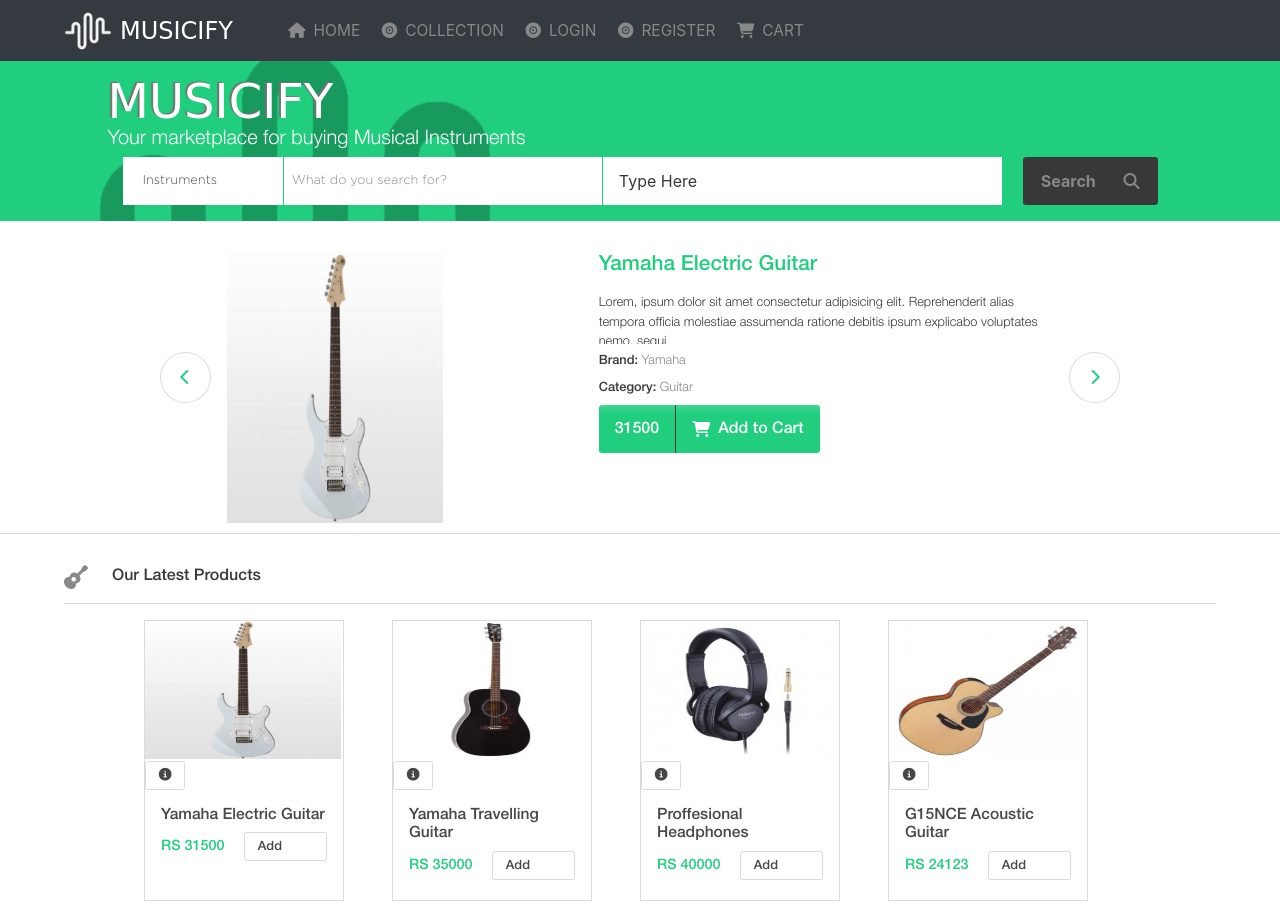
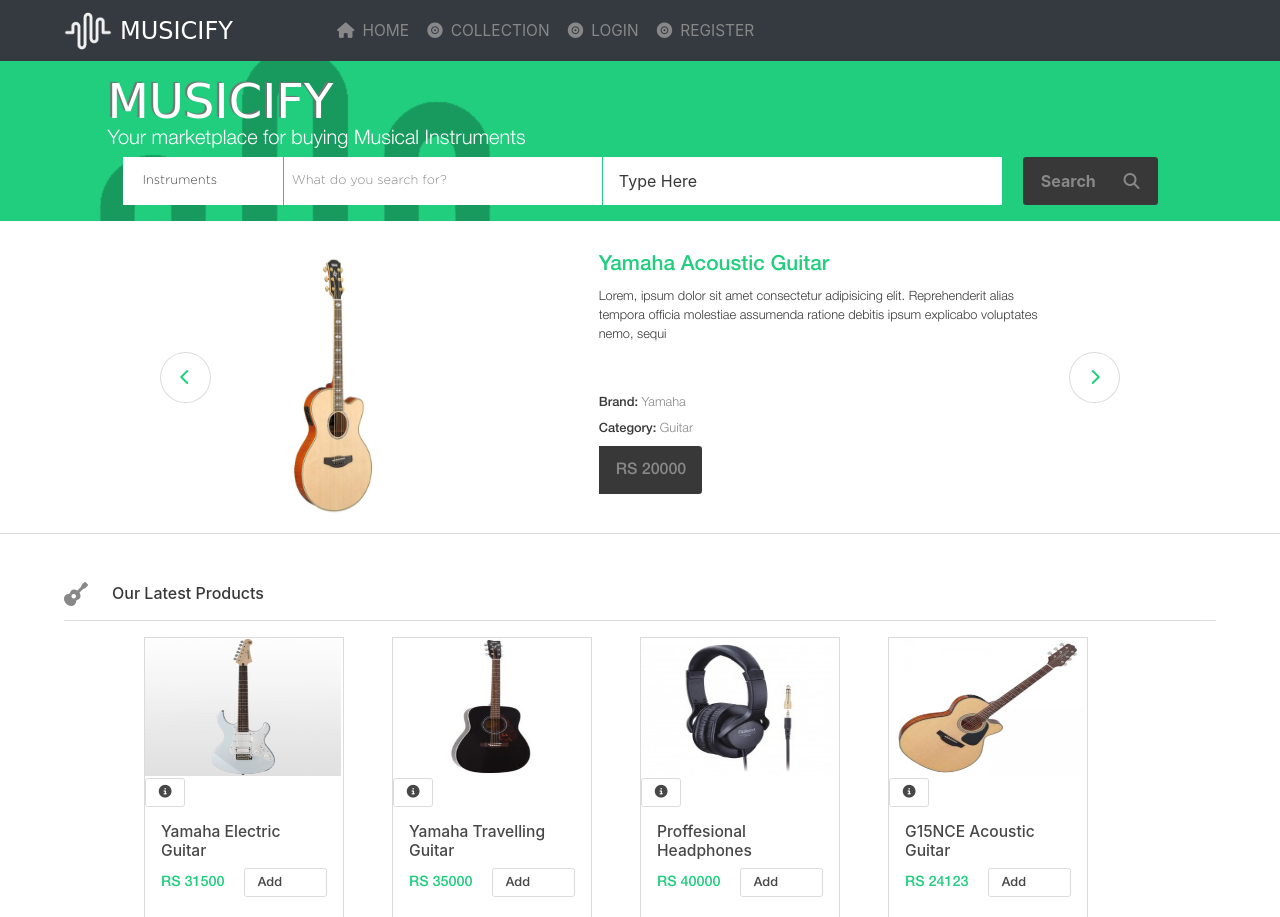
Before and after one commit to ritik123gaire/musicstore, a Django app: page / in a window 1280 px wide. Shown: the top 917 px of the page. Run offline with Django 4.2, Linux system fonts and the light colour scheme; data comes from the database, SQL or seed files in the repository; both versions use the stored data as it was after the commit; some libraries are stand-ins or nearby versions; some web fonts are replaced.

Commit message:
Slider Fixed

```diff
--- a/ecommerce/stores/urls.py
+++ b/ecommerce/stores/urls.py
@@ -14,5 +14,8 @@
     path('esewaverify',esewaverify,name='esewaverify'),
     path('register',register,name='register-page'),
     path('logout',LogoutPage,name='logout'),
-    path('product/<int:pk>/',productdetails,name='product')
+    path('products_json',products_json,name='products_json'),
+    path('product/<int:pk>/',productdetails,name='product'),
+
+
 ]
--- a/ecommerce/stores/views.py
+++ b/ecommerce/stores/views.py
@@ -1,6 +1,7 @@
 from django.shortcuts import render,redirect,HttpResponse
 from django.http import JsonResponse
 from .models import *
+from django.conf import settings
 from users.forms import CustomUserCreationForm
 from django.contrib.auth import login, authenticate, logout
 from django.contrib.auth.decorators import login_required
@@ -192,3 +193,13 @@
         "product" : product
     }
     return render(request, 'pages/product.html',context)
+
+# def products_json(request):
+#     products = Product.objects.all()
+#     products_json = json.dumps(list(products.values()),default=str)
+#     return JsonResponse(json.loads(products_json), safe=False)
+
+def products_json(request):
+    products = Product.objects.all()
+    products_json = json.dumps(list(products.values()),default=str)
+    return JsonResponse(json.loads(products_json),safe=False)
--- a/ecommerce/templates/pages/home.html
+++ b/ecommerce/templates/pages/home.html
@@ -3,6 +3,51 @@
 
 {% block content %}
 
+<script>
+
+  $(document).ready(function(){
+   var products_json_url = "{% url 'products_json' %}";
+   let currentProduct = 0;
+   $.getJSON(products_json_url, function(data) {
+    products_json = data;
+    updateProduct(currentProduct);
+    console.log(products_json)
+    document.getElementById("left-btn").addEventListener("click", function(){
+      currentProduct--;
+      if(currentProduct<0){
+          currentProduct = products_json.length-1;
+      }
+      updateProduct(currentProduct);
+    });
+    document.getElementById("right-btn").addEventListener("click", function(){
+      currentProduct++;
+      if(currentProduct>=products_json.length){
+          currentProduct = 1;
+      }
+      updateProduct(currentProduct);
+    });
+    function updateProduct(index){
+
+      let product = products_json[index];
+      let img = document.querySelector('.hotads__main_content img');
+      console.log(product.image);
+      img.src = 'media/'+product.image;
+      // img.src = product.image.url
+      let name = document.querySelector('.hotads__main_content-info h3');
+      name.innerText = product.name;
+      let product_info = document.querySelector('.hotads__main_content-info .fixed-p');
+      product_info.innerText = product.product_info;
+      let brand = document.querySelector('.hotads__main_content-info p:nth-child(3) span');
+      brand.innerText = product.brand;
+      let category = document.querySelector('.hotads__main_content-info p:nth-child(4) span');
+      category.innerText = product.category;
+      let price = document.querySelector('.hotads__main_content-info-button button:nth-child(1)');
+      price.innerText = 'RS '+product.price;
+    }
+});
+});
+
+  </script>
 
 
 <!--header -->
@@ -42,57 +87,60 @@
 </header>
 
 
-<!-- slider -->
 
-<!-- new -->
-{% for product in products|slice:":1"%}
+<!-- slider with js -->
+
 <div class="hotads py-3 co-l f-hm">
   <div class="hotads-cont container ai-c h-100 px-0">
-    <div class="hotads__arrow_circle round w-mc ai-c jc-c co-r d-none d-md-flex">
-      <i class="fas fa-chevron-left"></i>
+    <div class="hotads__arrow_circle round w-mc ai-c jc-c co-r d-none d-md-flex " id="left-btn">
+      <i class="fas fa-chevron-left" id="left-btn"></i>
     </div>
     <div class="hotads__main flex-col w-90 center h-100 px-3 active">
       <div class="hotads__main_content jc-sb">
-        <div class="hotads__main_content "><img src={{product.image.url}} class="img  w-80 mt-3 h-110" style="width:296px;height: 270px;"></div>
+
+        <div class="hotads__main_content "><img src="" class="img  w-80 mt-3 h-110" style="width:296px;height: 265px;">
+        </div>
           <div class="hotads__main_content-info py-3">
-          <h3 class="co-r f-hm">{{product.name}}</h3>
-          <div class="fixed-p">
-
-        <p class="fixed-p f-hl co-d">
-          {{product.product_info}}
-
-        </p>
+            <h3 class="co-r f-hm"></h3>
+            <div class="mb-5 ">
+              <p class="fixed-p f-hl co-d"></p>
             </div>
-        <p class="co-d">Brand: <span class="co-l f-hl">{{product.brand}}</span></p>
+            <p class="mb-0 co-d">Brand: <span class="co-l f-hl"></span></p>
             <p class="mb-0 co-d">
-          Category: <span class="co-l f-hl">{{product.category}}</span>
+              Category: <span class="co-l f-hl"></span>
             </p>
             <div class="hotads__main_content-info-button w-mc ai-c mt-2">
-          <button type="button" class="btn-red m-0 center ai-c py-2">{{product.price}}</button>
-          {% if user.is_authenticated %}
+              <button type="button" class="btn-dark m-0 center ai-c py-2"> </button>
+              <!-- {% if user.is_authenticated %}
                 <button class="cart-button btn-red mx-0 ai-c" data-product={{product.id}} data-user={{request.user}} data-action="add"
                 onclick="alert('Product added to cart')"><i class="fas fa-shopping-cart mr-2" aria-hidden="true"></i>Add to Cart</button>
+              {% else %}
+                <button onclick="location.href='{% url 'login-page' %}'"  class="btn-red m-0 center ai-c py-2"><i class="fas fa-shopping-cart mr-2" aria-hidden="true"></i>Add to Cart</button>
+              {% endif %} -->
+            </div>
+          </div>
 
-                    {% else %}
-
-
-                    <button onclick="location.href='{% url 'login-page' %}'"  class="btn-red m-0 center ai-c py-2"><i class="fas fa-shopping-cart mr-2" aria-hidden="true"></i>Add to Cart</button>
-
-             {% endif %}
       </div>
+    </div>
+    <div class="hotads__arrow_circle round w-mc ai-c jc-c co-r  d-md-flex" id="right-btn">
+      <i class="fas fa-chevron-right" id="right-btn"></i>
     </div>
   </div>
 </div>
 
-            <div class="hotads__arrow_circle round w-mc ai-c jc-c co-r  d-md-flex">
-              <i class="fas fa-chevron-right"></i>
-            </div>
-            </div>
-        {% endfor %}
+
+
+<!-- slider with js -->
+
+
+
+<!-- old_ slider -->
+
+
 
 
 <!-- products -->
-<div class="products__display w-90 center mt-5">
+<div class="products__display w-90 center mt-5 ">
     <div class="products__display__header ai-c mb-3 co-d">
       <i class="fas fa-guitar mr-4 co-l"></i>
       <h5>Our Latest Products</h5>
--- a/ecommerce/templates/partials/header.html
+++ b/ecommerce/templates/partials/header.html
@@ -74,7 +74,7 @@
               {% endif %}
 
 
-
+              {% if user.is_authenticated %}
                 <a class="nav__menu__item" href="{% url 'cart' %}">
                     <div class="nav__menu__item co-l ai-c">
                       <div class="nav__menu__item-icon mr-2">
@@ -84,6 +84,7 @@
                     </div>
                 </a>
              </a>
+             {% endif %}
 
              {% if user.is_authenticated %}
              <!-- <a class="nav__menu__item" href="#"></a> -->
```
Also changed, not shown: ecommerce/db.sqlite3. Lines whose indentation alone changed are shown as unchanged.
